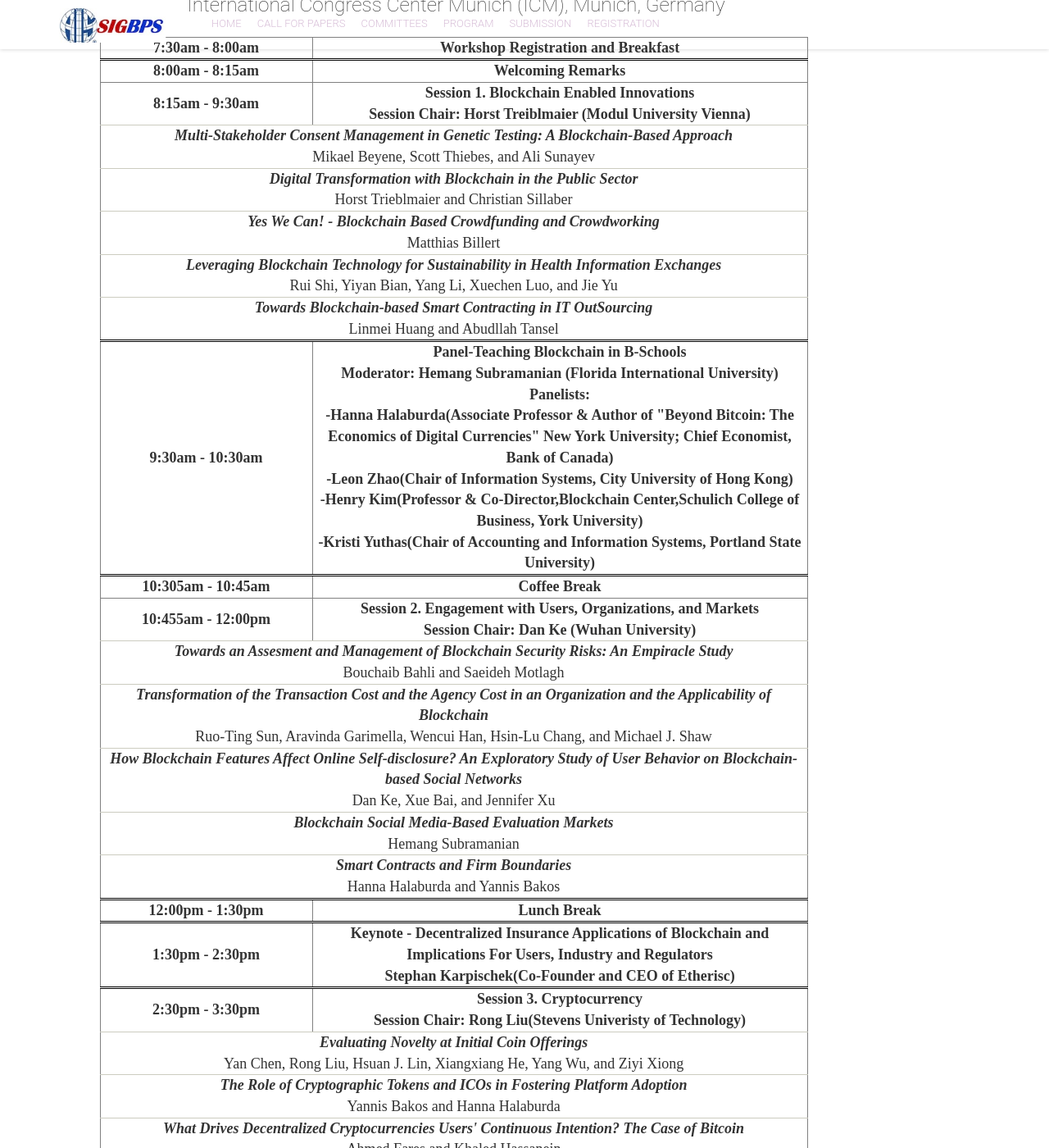
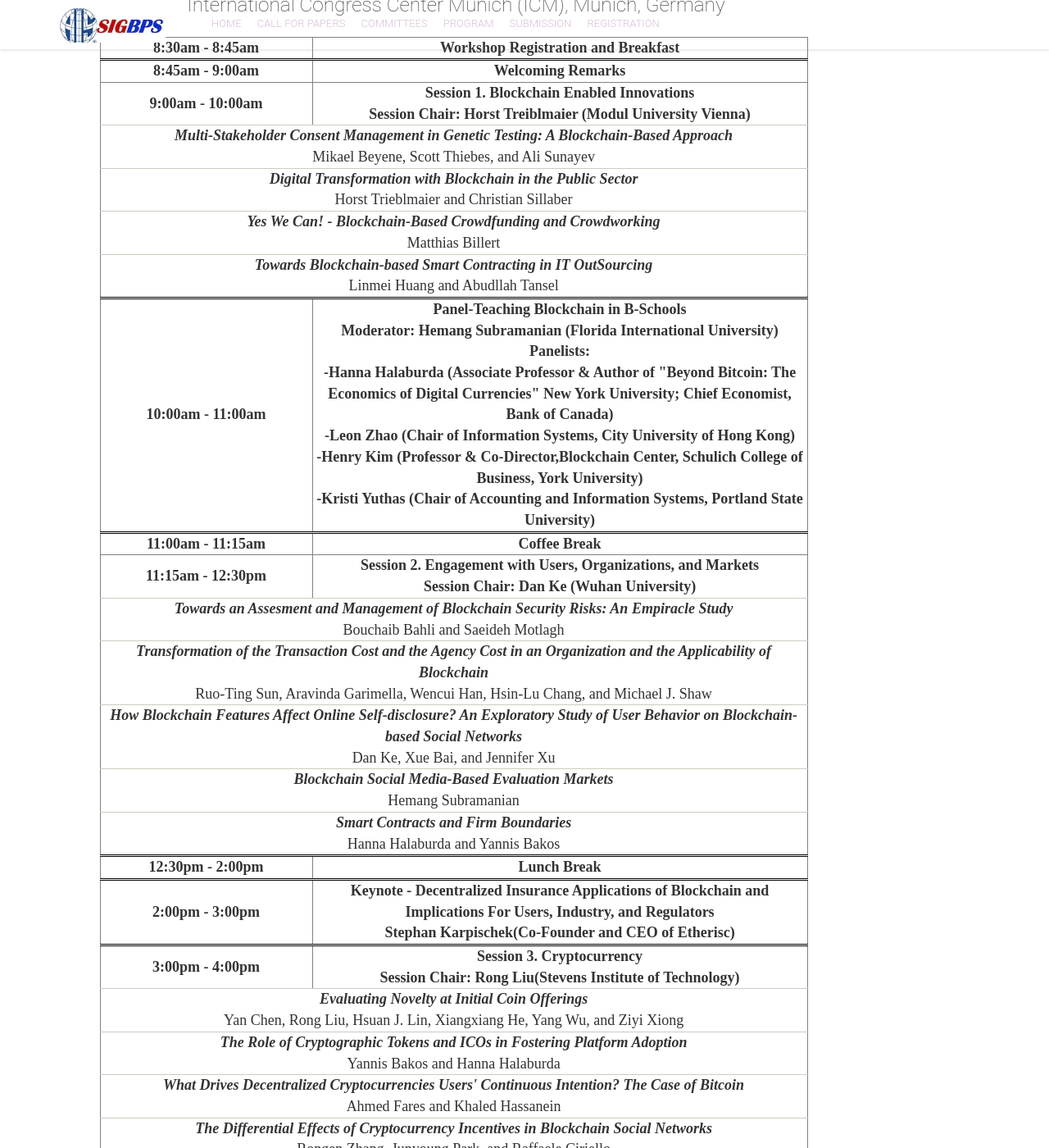
Before and after one commit to jayshanmis/jayshanmis.github.io, a Jekyll site: the page built from program.html, in a window 1280 px wide and 1400 px high, scrolled down 648 px. Shown: the whole window at 82% size. Built offline with Jekyll 4.4.1, drawn with Linux system fonts in a browser that asks for light colours; nearby versions of some CDN libraries; some of the changed text lies outside the part shown.

Commit message:
Update finalprogram.html

```diff
--- a/_includes/finalprogram.html
+++ b/_includes/finalprogram.html
@@ -12,15 +12,15 @@
         <div style="margin-top:15px;" class="col-lg-10 col-lg-10 col-lg-offset-1 col-md-offset-1 col-sm-offset-1">
         <table border="1" class="col-lg-10 text-center" width="100%" style="table-layout: fixed;">
                             <tr>
-                                <th width="30%">7:30am - 8:00am</th>
+                                <th width="30%">8:30am - 8:45am</th>
                                 <th width="70%">Workshop Registration and Breakfast</th>
                             </tr>
                             <tr style="border-top: double black;">
-                                <th>8:00am - 8:15am</th>
+                                <th>8:45am - 9:00am</th>
                                 <th>Welcoming Remarks</th>
                             </tr>
                             <tr>
-                                <th>8:15am - 9:30am</th>
+                                <th>9:00am - 10:00am</th>
                                 <th>Session 1. Blockchain Enabled Innovations<br/>
                                 Session Chair: Horst Treiblmaier (Modul University Vienna)</th>
                             </tr>
@@ -34,31 +34,27 @@
                             	Horst Trieblmaier and Christian Sillaber</td></tr>
                             <tr><td colspan="2" style="border-top:1px solid #ccccc0;">
                             	<font style="font-weight:bold"><em>
-                                Yes We Can! - Blockchain Based Crowdfunding and Crowdworking</em></font><br/>
+                                Yes We Can! - Blockchain-Based Crowdfunding and Crowdworking</em></font><br/>
                             	Matthias Billert</td></tr>
                             <tr><td colspan="2" style="border-top:1px solid #ccccc0;">
-                            	<font style="font-weight:bold"><em>
-                                Leveraging Blockchain Technology for Sustainability in Health Information Exchanges</em></font><br/>
-                            	Rui Shi, Yiyan Bian, Yang Li, Xuechen Luo, and Jie Yu</td></tr>
-			    <tr><td colspan="2" style="border-top:1px solid #ccccc0;">
 				<font style="font-weight:bold"><em>
 				Towards Blockchain-based Smart Contracting in IT OutSourcing</em></font><br/>
 			        Linmei Huang and Abudllah Tansel</td></tr>
 			    <tr style="border-top: double black;">
-			        <th>9:30am - 10:30am</th>
+			        <th>10:00am - 11:00am</th>
 				<th>Panel-Teaching Blockchain in B-Schools<br/>
 				Moderator: Hemang Subramanian (Florida International University)<br/>
 				Panelists:<br/>
-					-Hanna Halaburda(Associate Professor & Author of "Beyond Bitcoin: The Economics of Digital Currencies" New York University; Chief Economist, Bank of Canada)<br/>
-					-Leon Zhao(Chair of Information Systems, City University of Hong Kong)<br/>
-					-Henry Kim(Professor & Co-Director,Blockchain Center,Schulich College of Business, York University)<br/>
-					-Kristi Yuthas(Chair of Accounting and Information Systems, Portland State University)</th>
+					-Hanna Halaburda (Associate Professor & Author of "Beyond Bitcoin: The Economics of Digital Currencies" New York University; Chief Economist, Bank of Canada)<br/>
+					-Leon Zhao (Chair of Information Systems, City University of Hong Kong)<br/>
+					-Henry Kim (Professor & Co-Director,Blockchain Center, Schulich College of Business, York University)<br/>
+					-Kristi Yuthas (Chair of Accounting and Information Systems, Portland State University)</th>
 		                 </tr>
 		            <tr style="border-top: double black;">
-                            	<th>10:305am - 10:45am</th>
+                            	<th>11:00am - 11:15am</th>
                             	<th>Coffee Break</th>
                             </tr>
-		          <th>10:455am - 12:00pm</th>
+		          <th>11:15am - 12:30pm</th>
                                 <th>Session 2. Engagement with Users, Organizations, and Markets<br/>
                                 Session Chair: Dan Ke (Wuhan University)</th>
                             </tr>
@@ -83,18 +79,18 @@
 				Smart Contracts and Firm Boundaries</em></font><br/>
 			        Hanna Halaburda and Yannis Bakos</td></tr>
 			<tr style="border-top: double black;">
-				<th>12:00pm - 1:30pm</th>
+				<th>12:30pm - 2:00pm</th>
 				<th>Lunch Break</th>
 			</tr>
                             <tr style="border-top: double black;">
-                            	<th>1:30pm - 2:30pm</th>
-                            	<th>Keynote - Decentralized Insurance Applications of Blockchain and Implications For Users, Industry and Regulators<br/>
+                            	<th>2:00pm - 3:00pm</th>
+                            	<th>Keynote - Decentralized Insurance Applications of Blockchain and Implications For Users, Industry, and Regulators<br/>
                                 Stephan Karpischek(Co-Founder and CEO of Etherisc)</th>
                             </tr>
 
 				<tr style="border-top: double black;">
-						<th>2:30pm - 3:30pm</th>
-						<th>Session 3. Cryptocurrency<br/>Session Chair: Rong Liu(Stevens Univeristy of Technology)</th></tr
+						<th>3:00pm - 4:00pm</th>
+						<th>Session 3. Cryptocurrency<br/>Session Chair: Rong Liu(Stevens Institute of Technology)</th></tr
 
                             <tr><td colspan="2" style="border-top:1px solid #ccccc0;">
                             	<font style="font-weight:bold"><em>
@@ -113,12 +109,12 @@
 							    Rongen Zhang, Junyoung Park, and Raffaele Ciriello
 							</td></tr>
 							<tr style="border-top: double black;">
-								<th>3:30pm-3:45pm</th>
+								<th>4:00pm-4:15pm</th>
 								<th>Coffee Break</th>
 							</tr>
 							<tr style="border-top: double black;">
-								<th>3:45pm - 4:45pm</th>
-								<th>Session 4. Design Science Researh for Blockchain<br/>Session Chair: Christoph Mueller-Bloch(IT University of Copenhagen)</th></tr>
+								<th>4:15pm - 5:00pm</th>
+								<th>Session 4. Design Science Researh for Blockchain<br/>Session Chair: Christoph Mueller-Bloch (IT University of Copenhagen)</th></tr>
 							<tr><td colspan="2" style="border-top:1px solid #ccccc0;"><font style="font-weight:bold"><em>
                                 SmartDon: A Permissioned Blockchain System for NPO</em></font><br/>
                                 Miao Zhang, Xi Zhao, Bin Zhang, and Gengzhong Feng</td></tr>
@@ -126,11 +122,9 @@
                                 Why Blockchaing Governance can be both Centralized and Decentralized</em></font><br/>
 							    Hanna Halaburda, Christoph Mueller-Bloch, and Natalia Levina</td></tr>
 							<tr><td colspan="2" style="border-top:1px solid #ccccc0;"><font style="font-weight:bold"><em>
-                                Designing Privacy-Preserving Consensus through Privacy by Design </em></font><br/>
+                                Designing Privacy-Preserving Blockchain Consensus through Privacy by Design </em></font><br/>
 							    Tharuka Rupasinghe</td></tr>
-							<tr><td colspan="2" style="border-top:1px solid #ccccc0;"><font style="font-weight:bold"><em>
-                                Can Neural Networks Perform Better in Absence of Sufficient Data?</em></font><br/>
-							    Amir Talaei-Khoei and Luvai Motiwalla</td></tr>
+
 
         </table>
         </div>
```
